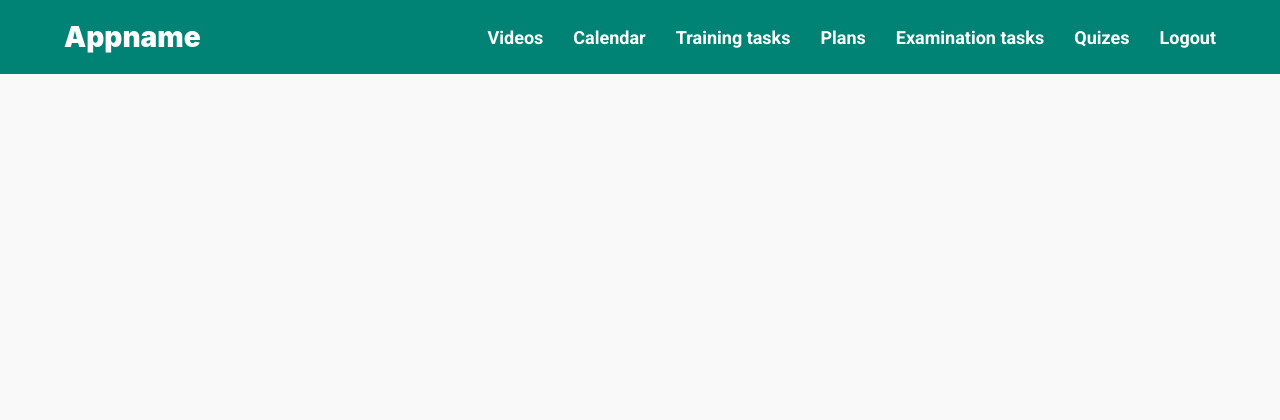
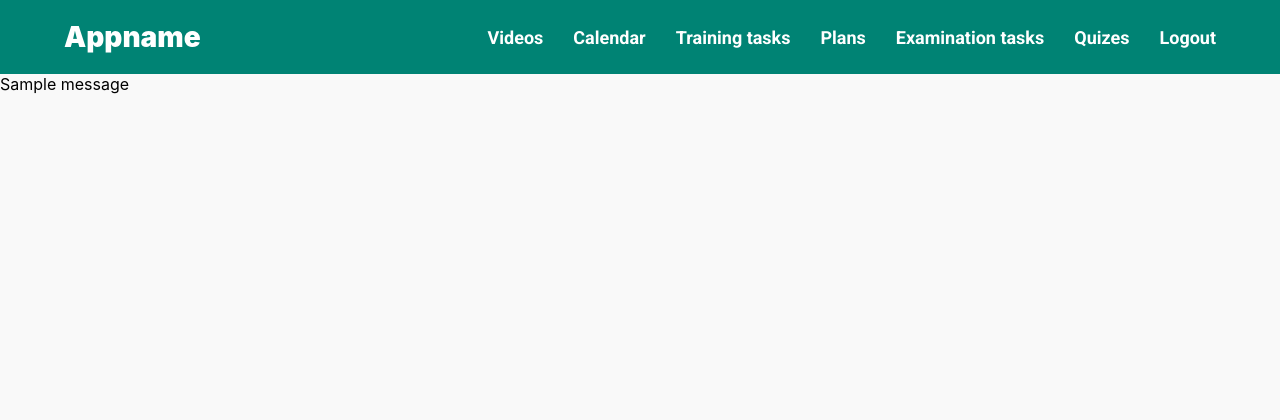
Before and after one commit to DorianWlodarczykZapas/TutorApp, a Django app: page /users/ in a window 1280 px wide. Shown: the top 420 px of the page. Run offline with Django 4.2, Linux system fonts and the light colour scheme; a user stored in the database is signed in; tables that the repository leaves empty hold one stand-in row (values such as "Sample post"); one stand-in notice (Sample message) is shown; some libraries are stand-ins or nearby versions.

Commit message:
refactor: Removed messages logic into base.html

```diff
--- a/TutorApp/templates/base.html
+++ b/TutorApp/templates/base.html
@@ -40,6 +40,13 @@
                 </nav>
             </div>
         </header>
+        {% if messages %}
+            <div class="message-container">
+                {% for message in messages %}
+                    <div class="alert {% if message.tags %}alert-{{ message.tags }}{% endif %}">{{ message }}</div>
+                {% endfor %}
+            </div>
+        {% endif %}
         <main class="main-content">
             {% block content %}{% endblock %}
         </main>
```
